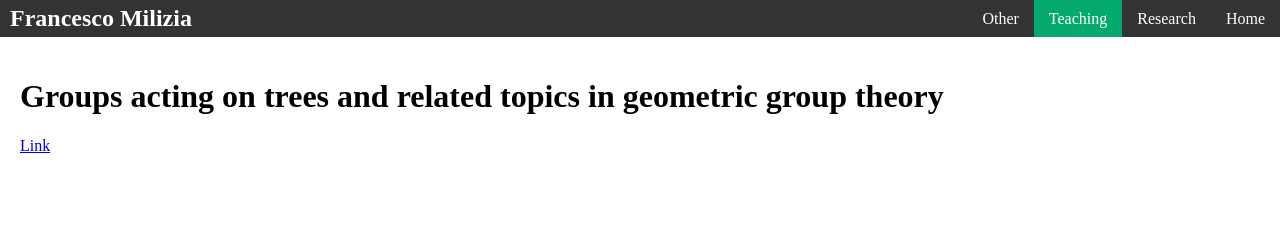
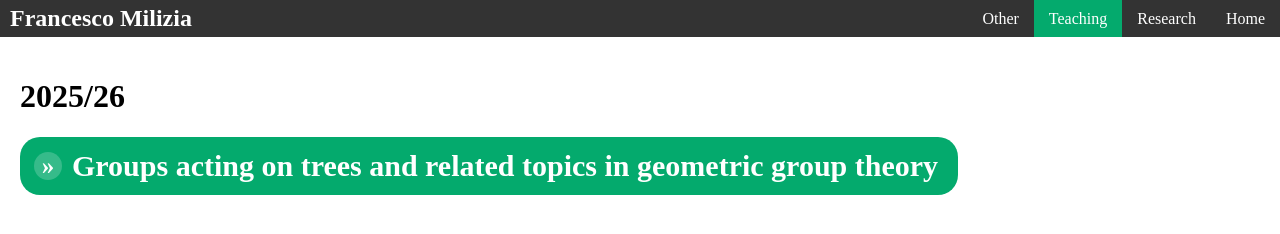
Before and after one commit to fmilizia/fmilizia.github.io, a plain HTML site: page teaching.html in a window 1280 px wide. Drawn offline with Linux system fonts and the light colour scheme.

Commit message:
Button style

```diff
--- a/style.css
+++ b/style.css
@@ -83,6 +83,43 @@ header
       margin-right: 0.6em;
     }
 
+.arrow-button {
+  display: inline-flex;
+  align-items: center;
+  gap: 10px;
+
+  padding: 12px 20px 12px 14px;
+  background-color: #04AA6D; /* button color */
+  color: white;
+  text-decoration: none;
+
+  border-radius: 20px; /* fully rounded */
+  font-size: 30px;
+  font-weight: 700;
+
+  transition: background-color 0.2s ease, transform 0.2s ease;
+}
+
+.arrow-button:hover {
+  background-color: #2BC58D;
+  transform: translateY(-1px);
+}
+
+.arrow {
+  display: inline-flex;
+  align-items: center;
+  justify-content: center;
+
+  width: 28px;
+  height: 28px;
+  background-color: rgba(255, 255, 255, 0.2);
+
+  border-radius: 50%;
+  font-size: 25px;
+  line-height: 1;
+}
+
+
 
 @media (max-width: 1024px) {
     #header-title, #phantom-title
--- a/teaching.html
+++ b/teaching.html
@@ -19,7 +19,10 @@
     <div id='phantom-title'>=)</div>
 
     <div id='page-content'>
-        <h1>Groups acting on trees and related topics in geometric group theory</h1>
-        <a href='teaching/groups_and_trees/course.html'>Link</a>
+        <h1>2025/26</h1>
+        <a href='teaching/groups_and_trees/course.html' class="arrow-button">
+          <span class="arrow">»</span>
+          Groups acting on trees and related topics in geometric group theory
+        </a>
     </div>
 </body>
```
